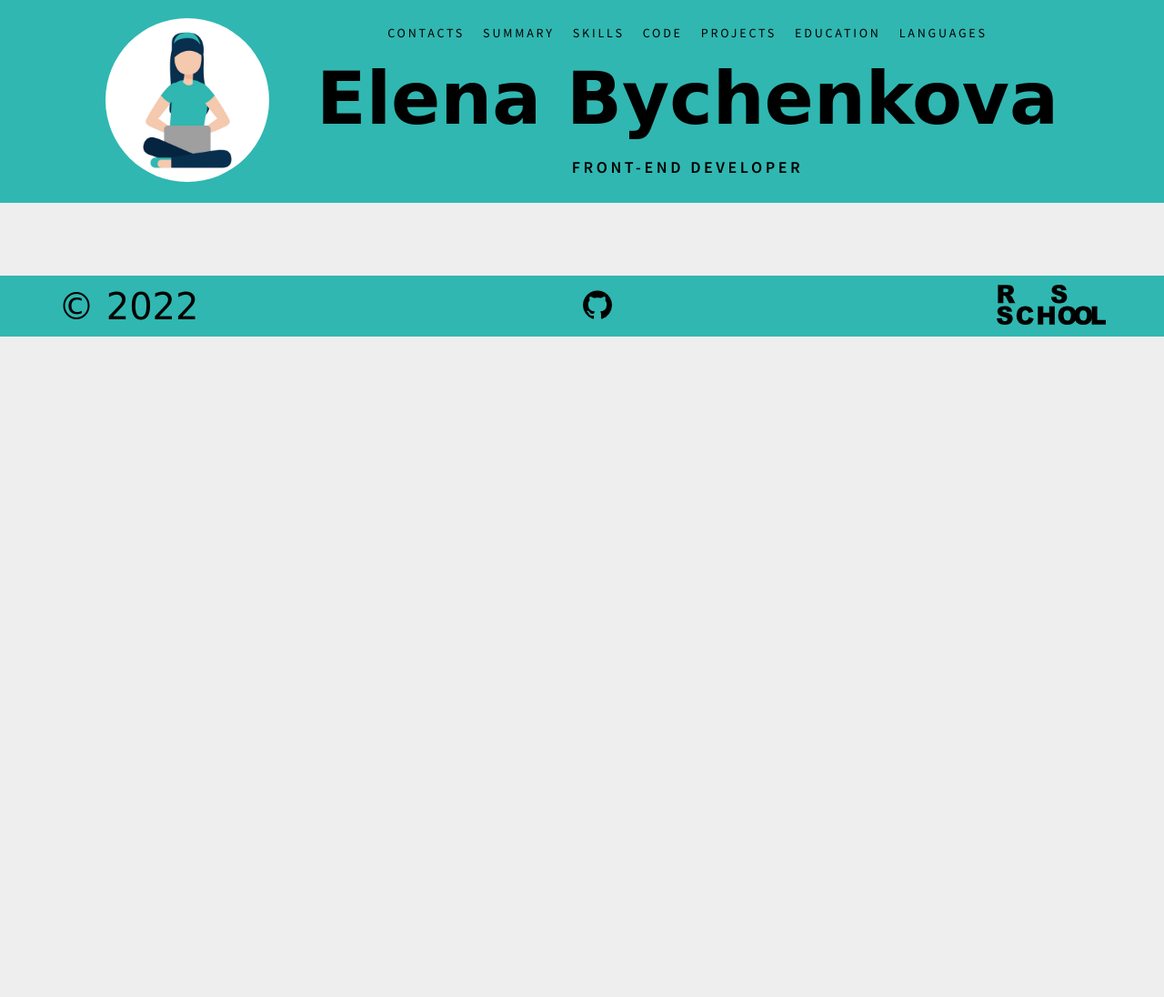
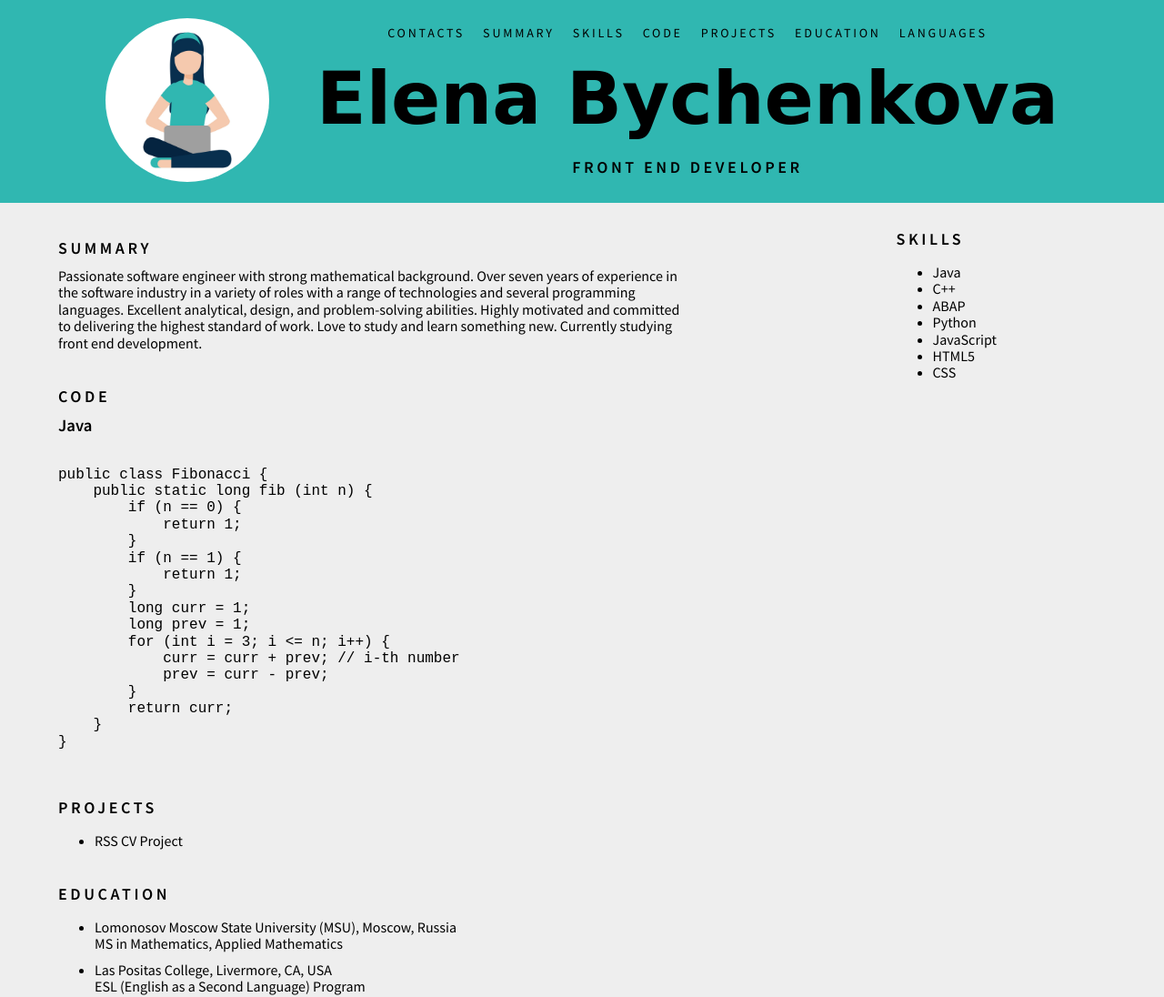
Before and after one commit to ElenaByc/rsschool-cv, a plain HTML site: page index.html in a window 1280 px wide. Shown: the top 1096 px of the page at 91% size. Before the commit the page ends 800 px from the top, so only its background shows below. Drawn offline with Linux system fonts and the light colour scheme; a web font is replaced by a local one.

Commit message:
feat: add main section

```diff
--- a/css/styles.css
+++ b/css/styles.css
@@ -5,7 +5,7 @@ body {
     background-color: #EEEEEE;
 }
 
-h1, h2, h3, h4, h5, h6, p {
+h1, h2, h3, p {
     margin: 0;
 }
 
@@ -21,11 +21,6 @@ h2 {
 	font-size: 18px;
 }
 
-h3 {
-    font-size: 24px;
-    line-height: 32px;
-}
-
 a {
     text-decoration: none;
     color: unset;
@@ -33,7 +28,9 @@ a {
 
 .page-wrapper {
     margin: 0 auto;
+	max-width: 1400px;
 }
+
 /* -------------- Header -------------- */
 .header a {
     text-transform: uppercase;
@@ -44,13 +41,12 @@ a {
 }
 
 .header {
-	/* position: relative; */
     display: flex;
     align-items: center;
     justify-content: space-evenly;
 
     padding: 20px 5%;
-    margin-bottom: 80px;
+    margin-bottom: 20px;
 
 	background-color: #30B7B1;
 }
@@ -86,7 +82,39 @@ a {
 }
 
 /* -------------- Main -------------- */
+.main {
+	display: flex;
+	flex-direction: row;
+    align-items: flex-start;
+    justify-content: space-between;
 
+    padding: 10px 5%;
+}
+
+.main-section {
+	width: 60%;
+}
+
+.main-section p {
+	margin: 10px 0 40px;
+}
+
+.main-section h2 {
+	margin: 10px 0;
+}
+
+.main-section ul {
+	margin-bottom: 40px;
+}
+
+.main-section li {
+	margin: 10px 0;
+}
+
+.aside {
+	width: 20%;
+	/* padding-left: 10%; */
+}
 
 /* -------------- Footer -------------- */
 .footer {
--- a/index.html
+++ b/index.html
@@ -31,14 +31,67 @@
                     </ul>
                 </nav>
                 <h1 class="header-name">Elena Bychenkova</h1>
-                <h2 class="header-title">Front-End Developer</h2>
+                <h2 class="header-title">Front End Developer</h2>
             </div>
         </header>
         <main class="main">
             <section class="main-section">
-
+                <h2 id="summary">Summary</h2>
+                <p>
+                    Passionate software engineer with strong mathematical background.
+                    Over seven years of experience in the software industry in a variety of roles
+                    with a range of technologies and several programming languages.
+                    Excellent analytical, design, and problem-solving abilities.
+                    Highly motivated and committed to delivering the highest standard of work.
+                    Love to study and learn something new.
+                    Currently studying front end development.
+                </p>
+                <h2 id="code">Code</h2>
+                <h3>Java</h3>
+                <pre><code>
+public class Fibonacci {
+    public static long fib (int n) {
+        if (n == 0) {
+            return 1;
+        }
+        if (n == 1) {
+            return 1;
+        }
+        long curr = 1;
+        long prev = 1;
+        for (int i = 3; i <= n; i++) {
+            curr = curr + prev; // i-th number
+            prev = curr - prev;
+        }
+        return curr;
+    }
+}
+                </code>
+                </pre>
+                <h2 id="projects">Projects</h2>
+                <ul>
+                    <li><a href="https://elenabyc.github.io/rsschool-cv/">RSS CV Project</a></li>
+                </ul>
+                <h2 id="education">Education</h2>
+                <ul>
+                    <li>Lomonosov Moscow State University (MSU), Moscow, Russia<br>
+                        MS in Mathematics, Applied Mathematics
+                    </li>
+                    <li>Las Positas College, Livermore, CA, USA<br>
+                        ESL (English as a Second Language) Program</li>
+                </ul>
             </section>
             <aside class="aside">
+                <h2 id="skills">Skills</h2>
+                <ul>
+                    <li>Java</li>
+                    <li>C++</li>
+                    <li>ABAP</li>
+                    <li>Python</li>
+                    <li>JavaScript</li>
+                    <li>HTML5</li>
+                    <li>CSS</li>
+                </ul>
 
             </aside>
         </main>
```
